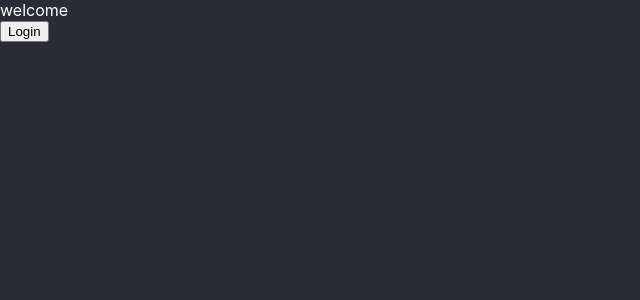
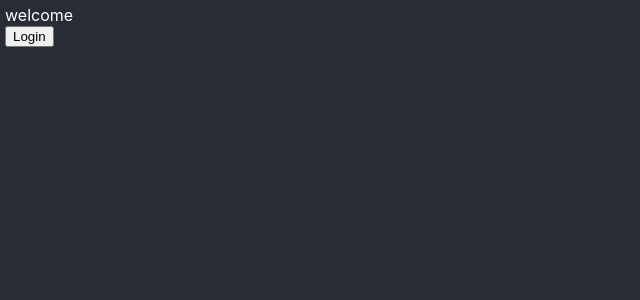
Before and after one commit to mfakhrusy/quiz-app-awesome, a React (Create React App) app: page /welcome in a window 1280 px wide. Shown: the top 300 px of the page, without its empty margins (0-640 px from the left). Built offline with nearby package versions, Linux system fonts and the light colour scheme.

Commit message:
update styling for layout

```diff
--- a/src/components/Header.tsx
+++ b/src/components/Header.tsx
@@ -1,7 +1,23 @@
 import React from 'react';
+import styled from 'styled-components';
+
+const HeaderText = styled.span`
+  font-size: 8px;
+`;
+
+const Container = styled.div`
+  height: 15px;
+  display: flex;
+  flex-direction: column;
+  justify-content: center;
+`;
 
 const Header = () => (
-  <div>Header</div>
+  <Container>
+    <HeaderText>
+      Q App
+    </HeaderText>
+  </Container>
 );
 
 export default Header;
--- a/src/components/Layout.tsx
+++ b/src/components/Layout.tsx
@@ -5,12 +5,13 @@ import Footer from './Footer';
 import { white, mainColor } from '../utils/colors';
 
 const Container = styled.div`
-  height: 100vh;
+  height: calc(100vh - 10px);
   display: flex;
   flex-direction: column;
   justify-content: space-between;
   background-color: ${mainColor};
   color: ${white};
+  padding: 5px;
 `;
 
 export enum VariantType {
```
